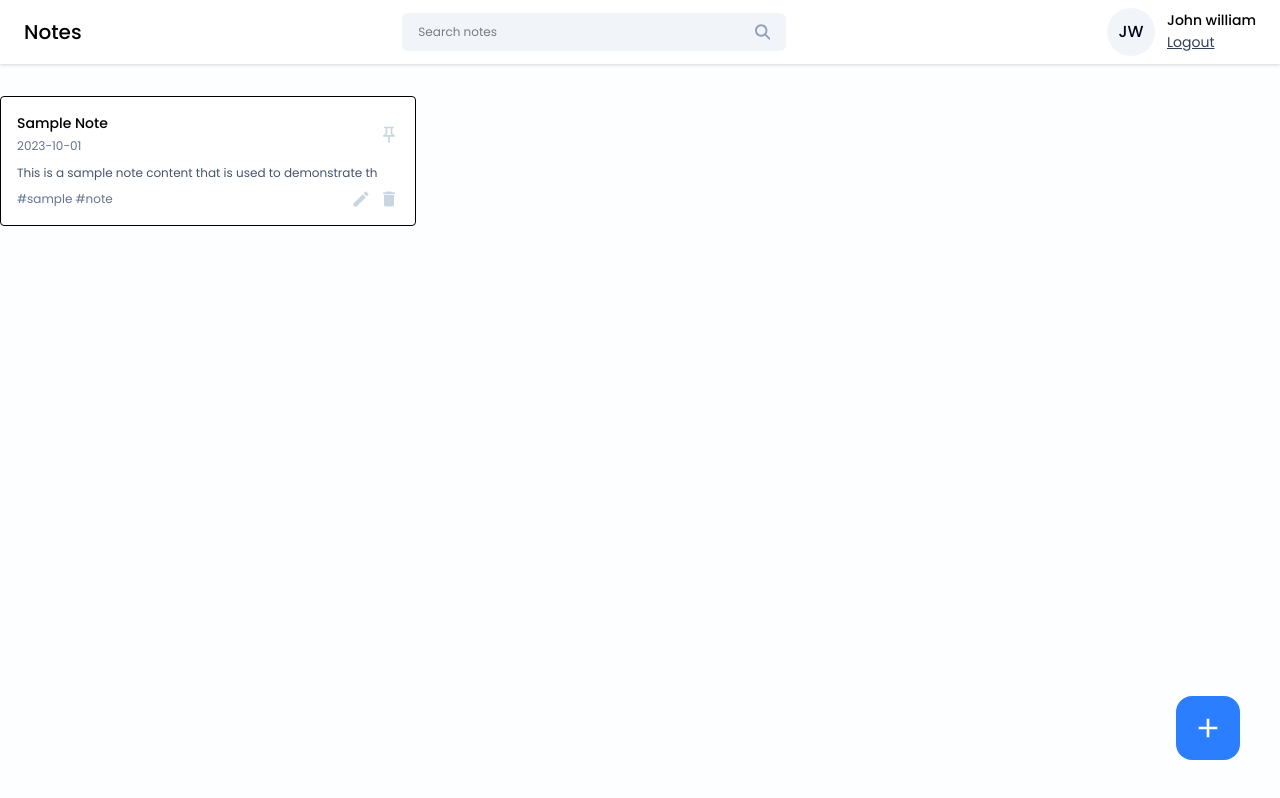
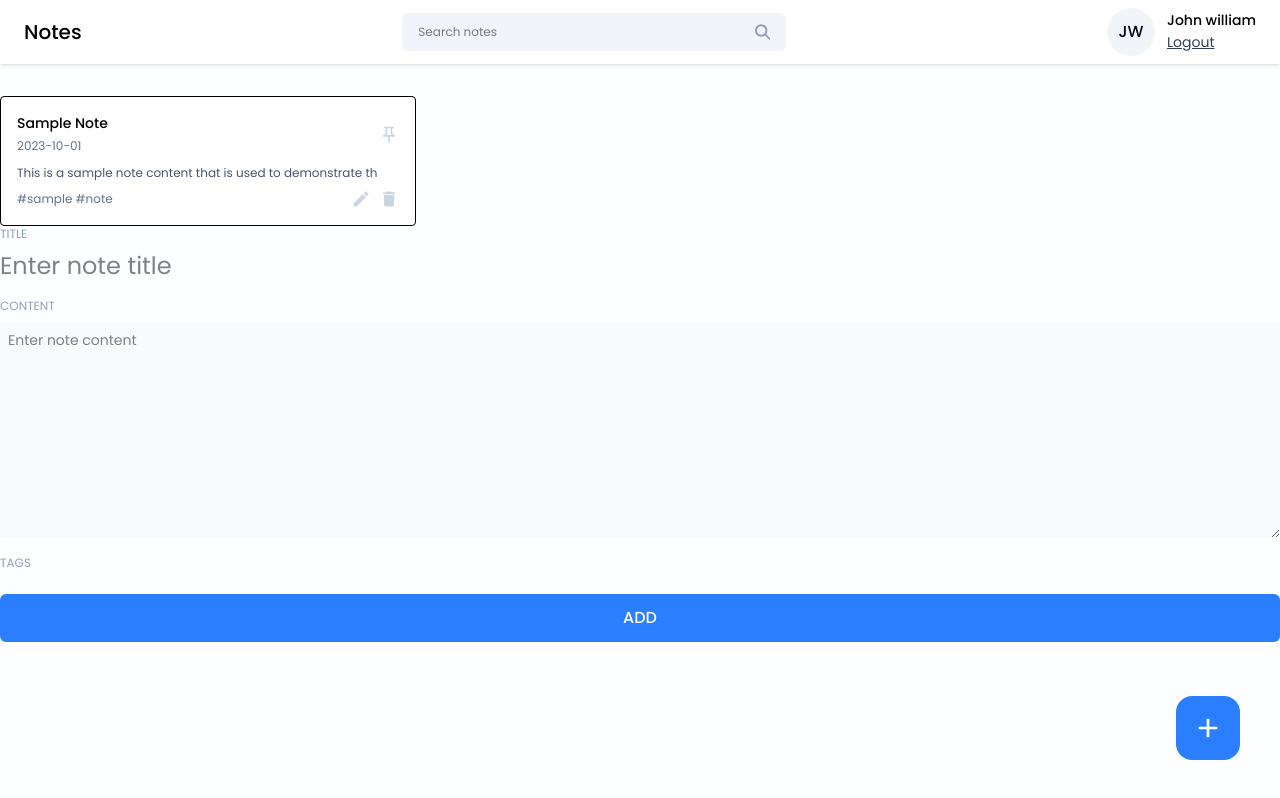
Before and after one commit to SadeeshaRandina/Notes-App, a React (Vite) app in the folder frontend/notes-app/: page /dashboard in a window 1280 px wide. Built offline with nearby package versions, Linux system fonts and the light colour scheme.

Commit message:
feat: add AddEditNotes component for creating and editing notes; integrate into Home page with input fields for title, content, and tags

```diff
--- a/frontend/notes-app/src/index.css
+++ b/frontend/notes-app/src/index.css
@@ -28,4 +28,8 @@
   .icon-btn{
     @apply text-xl text-slate-300 cursor-pointer hover:text-blue-500;
   }
+
+  .input-label {
+    @apply text-xs text-slate-400;
+  }
 }
--- /dev/null
+++ b/frontend/notes-app/src/pages/Home/AddEditNotes.jsx
@@ -0,0 +1,36 @@
+import React from 'react'
+
+const AddEditNotes = () => {
+  return (
+    <div>
+        <div className="flex flex-col gap-2">
+            <label className="input-label">TITLE</label>
+            <input
+                type="text"
+                placeholder="Enter note title"
+                className="text-2xl text-slate-950 outline-none"
+            />
+        </div>
+
+        <div className="flex flex-col gap-2 mt-4">
+            <label className="input-label">CONTENT</label>
+            <textarea
+                type="text"
+                rows={10}
+                placeholder="Enter note content"
+                className="text-sm text-slate-950 outline-none bg-slate-50 p-2 rounded"
+            ></textarea>
+        </div>
+
+        <div className="mt-3">
+            <label className="input-label">TAGS</label>
+        </div>
+
+        <button className="btn-primary font-medium mt-5 p-3" onClick={() => {}}>
+            ADD
+        </button>
+    </div>
+  )
+}
+
+export default AddEditNotes
--- a/frontend/notes-app/src/pages/Home/Home.jsx
+++ b/frontend/notes-app/src/pages/Home/Home.jsx
@@ -2,6 +2,7 @@
 import Navbar from '../../components/Navbar/Navbar';
 import NoteCard from '../../components/Cards/NoteCard';
 import { MdAdd } from 'react-icons/md';
+import AddEditNotes from './AddEditNotes';
 
 const Home = () => {
   return (
@@ -26,6 +27,8 @@
       <button className="w-16 h-16 flex items-center justify-center rounded-2xl bg-blue-500 hover:bg-blue-600 absolute right-10 bottom-10" onClick={() => {}}>
         <MdAdd className="text-[32px] text-white"/>
       </button>
+
+      <AddEditNotes/>
     </>
   );
 }
```
